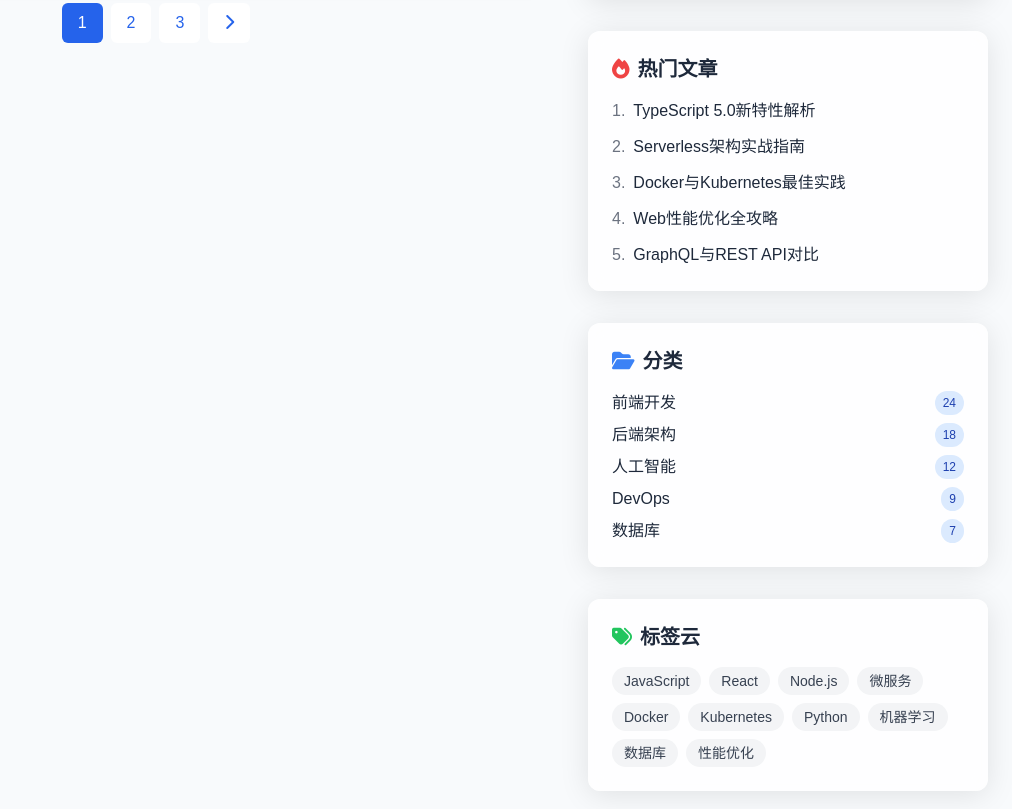
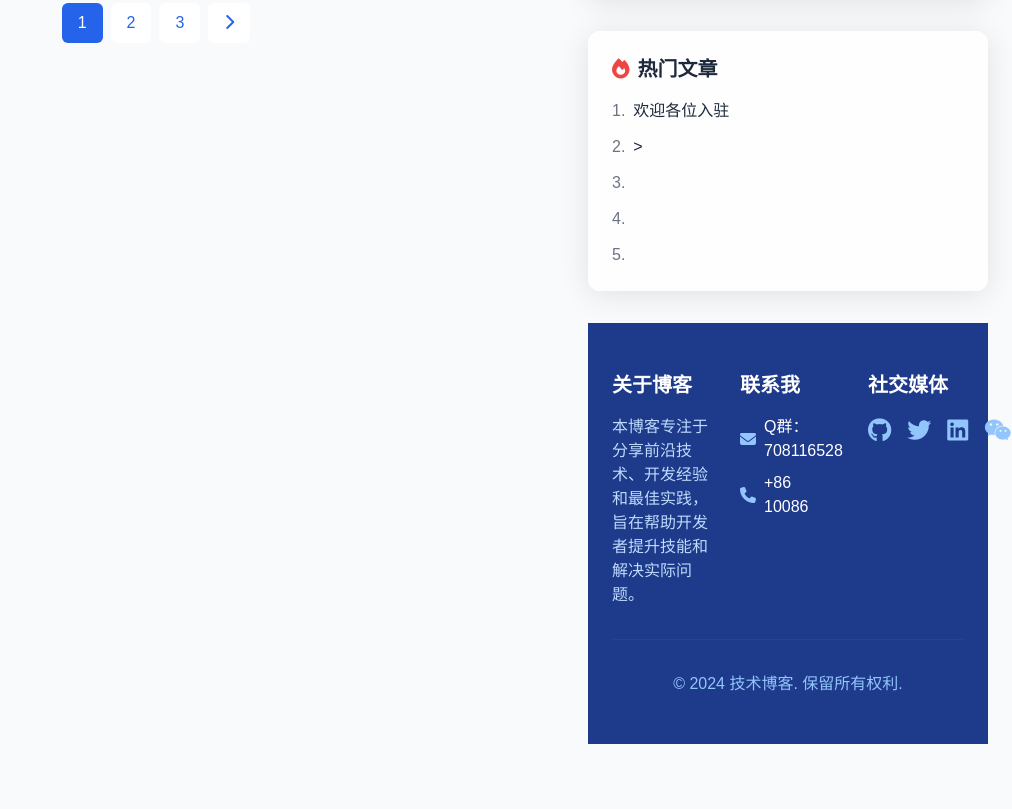
Before and after one commit to feiyuye/feiyuye.github.io, a plain HTML site: page index.html in a window 1280 px wide. Shown: the part 731-1540 px from the top of the page, without its empty margins (268-1280 px from the left). Drawn offline with nearby package versions, Linux system fonts and the light colour scheme.

Commit message:
Update index.html

```diff
--- a/index.html
+++ b/index.html
@@ -121,7 +121,7 @@
                     </h3>
                     <p class="text-gray-600 mb-4">我们是广西猫安全实验室，专注IT行业</p>
                     <div class="flex flex-wrap gap-2">
-                        <a href="#" class="tag-hover bg-gray-100 text-gray-700 px-3 py-1 rounded-full text-sm">React</a>
+                        <a href="#" class="tag-hover bg-gray-100 text-gray-700 px-3 py-1 rounded-full text-sm">广西猫</a>
                         <a href="#" class="tag-hover bg-gray-100 text-gray-700 px-3 py-1 rounded-full text-sm">IT</a>
 
                     </div>
@@ -167,96 +167,35 @@
                         <li>
                             <a href="#" class="flex items-start hover:text-blue-600 transition-colors">
                                 <span class="text-gray-500 mr-2">1.</span>
-                                <span>TypeScript 5.0新特性解析</span>
+                                <span>欢迎各位入驻</span>
                             </a>
                         </li>
                         <li>
                             <a href="#" class="flex items-start hover:text-blue-600 transition-colors">
                                 <span class="text-gray-500 mr-2">2.</span>
-                                <span>Serverless架构实战指南</span>
+                                <span>>
                             </a>
                         </li>
                         <li>
                             <a href="#" class="flex items-start hover:text-blue-600 transition-colors">
                                 <span class="text-gray-500 mr-2">3.</span>
-                                <span>Docker与Kubernetes最佳实践</span>
+                                <span></span>
                             </a>
                         </li>
                         <li>
                             <a href="#" class="flex items-start hover:text-blue-600 transition-colors">
                                 <span class="text-gray-500 mr-2">4.</span>
-                                <span>Web性能优化全攻略</span>
+                                <span></span>
                             </a>
                         </li>
                         <li>
                             <a href="#" class="flex items-start hover:text-blue-600 transition-colors">
                                 <span class="text-gray-500 mr-2">5.</span>
-                                <span>GraphQL与REST API对比</span>
+                                <span></span>
                             </a>
                         </li>
                     </ul>
                 </div>
-
-                <!-- 分类列表 -->
-                <div class="glassmorphism p-6 mb-8">
-                    <h3 class="text-xl font-bold mb-4 flex items-center">
-                        <i class="fas fa-folder-open mr-2 text-blue-500"></i>分类
-                    </h3>
-                    <ul class="space-y-2">
-                        <li>
-                            <a href="#" class="flex justify-between items-center hover:text-blue-600 transition-colors">
-                                <span>前端开发</span>
-                                <span class="bg-blue-100 text-blue-800 text-xs px-2 py-1 rounded-full">24</span>
-                            </a>
-                        </li>
-                        <li>
-                            <a href="#" class="flex justify-between items-center hover:text-blue-600 transition-colors">
-                                <span>后端架构</span>
-                                <span class="bg-blue-100 text-blue-800 text-xs px-2 py-1 rounded-full">18</span>
-                            </a>
-                        </li>
-                        <li>
-                            <a href="#" class="flex justify-between items-center hover:text-blue-600 transition-colors">
-                                <span>人工智能</span>
-                                <span class="bg-blue-100 text-blue-800 text-xs px-2 py-1 rounded-full">12</span>
-                            </a>
-                        </li>
-                        <li>
-                            <a href="#" class="flex justify-between items-center hover:text-blue-600 transition-colors">
-                                <span>DevOps</span>
-                                <span class="bg-blue-100 text-blue-800 text-xs px-2 py-1 rounded-full">9</span>
-                            </a>
-                        </li>
-                        <li>
-                            <a href="#" class="flex justify-between items-center hover:text-blue-600 transition-colors">
-                                <span>数据库</span>
-                                <span class="bg-blue-100 text-blue-800 text-xs px-2 py-1 rounded-full">7</span>
-                            </a>
-                        </li>
-                    </ul>
-                </div>
-
-                <!-- 标签云 -->
-                <div class="glassmorphism p-6">
-                    <h3 class="text-xl font-bold mb-4 flex items-center">
-                        <i class="fas fa-tags mr-2 text-green-500"></i>标签云
-                    </h3>
-                    <div class="flex flex-wrap gap-2">
-                        <a href="#" class="tag-hover bg-gray-100 text-gray-700 px-3 py-1 rounded-full text-sm">JavaScript</a>
-                        <a href="#" class="tag-hover bg-gray-100 text-gray-700 px-3 py-1 rounded-full text-sm">React</a>
-                        <a href="#" class="tag-hover bg-gray-100 text-gray-700 px-3 py-1 rounded-full text-sm">Node.js</a>
-                        <a href="#" class="tag-hover bg-gray-100 text-gray-700 px-3 py-1 rounded-full text-sm">微服务</a>
-                        <a href="#" class="tag-hover bg-gray-100 text-gray-700 px-3 py-1 rounded-full text-sm">Docker</a>
-                        <a href="#" class="tag-hover bg-gray-100 text-gray-700 px-3 py-1 rounded-full text-sm">Kubernetes</a>
-                        <a href="#" class="tag-hover bg-gray-100 text-gray-700 px-3 py-1 rounded-full text-sm">Python</a>
-                        <a href="#" class="tag-hover bg-gray-100 text-gray-700 px-3 py-1 rounded-full text-sm">机器学习</a>
-                        <a href="#" class="tag-hover bg-gray-100 text-gray-700 px-3 py-1 rounded-full text-sm">数据库</a>
-                        <a href="#" class="tag-hover bg-gray-100 text-gray-700 px-3 py-1 rounded-full text-sm">性能优化</a>
-                    </div>
-                </div>
-            </div>
-        </div>
-    </main>
 
     <!-- 页脚 -->
     <footer class="bg-blue-900 text-white py-12">
```
